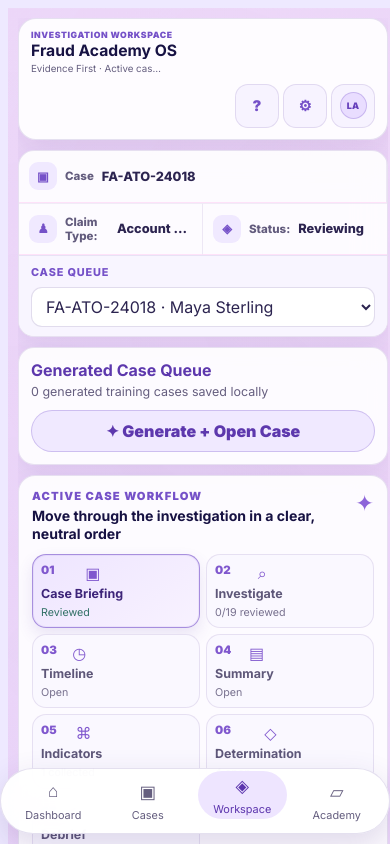
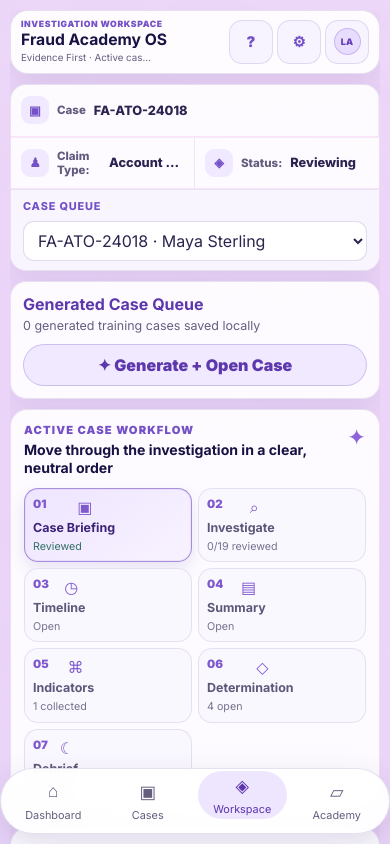
Before and after one commit to iamre2024-debug/fraud-Academy-v1, a React (Vite) app: page / in a window 390 px wide. Shown: the top 844 px of the page. Built offline with nearby package versions, Linux system fonts and the light colour scheme.

Commit message:
Fix final width containment and compact workspace header

```diff
--- a/src/displayFinalResponsivePolishV1.css
+++ b/src/displayFinalResponsivePolishV1.css
@@ -23,6 +23,7 @@ body,
 }
 
 body {
+  margin: 0;
   overflow-x: clip;
 }
 
@@ -71,6 +72,10 @@ body {
 
 .visual-os-frame :where(button, [role="button"], input:not([type="checkbox"]):not([type="radio"]), select) {
   min-height: 44px;
+}
+
+body[data-visual-tab="cases"] .cases-theme-v1-panel button {
+  min-height: 44px !important;
 }
 
 .visual-os-frame :where(button, [role="button"], input, select, textarea):focus-visible {
@@ -172,12 +177,13 @@ body {
   }
 
   body[data-visual-tab="workspace"] .visual-hero {
-    flex-wrap: nowrap;
-    gap: 8px;
+    grid-template-columns: minmax(0, 1fr) auto !important;
+    align-items: center;
+    padding: 8px 10px !important;
+    gap: 6px;
   }
 
   body[data-visual-tab="workspace"] .workspace-shell-heading {
-    flex: 1 1 0;
     min-width: 0;
     gap: 6px;
   }
```
